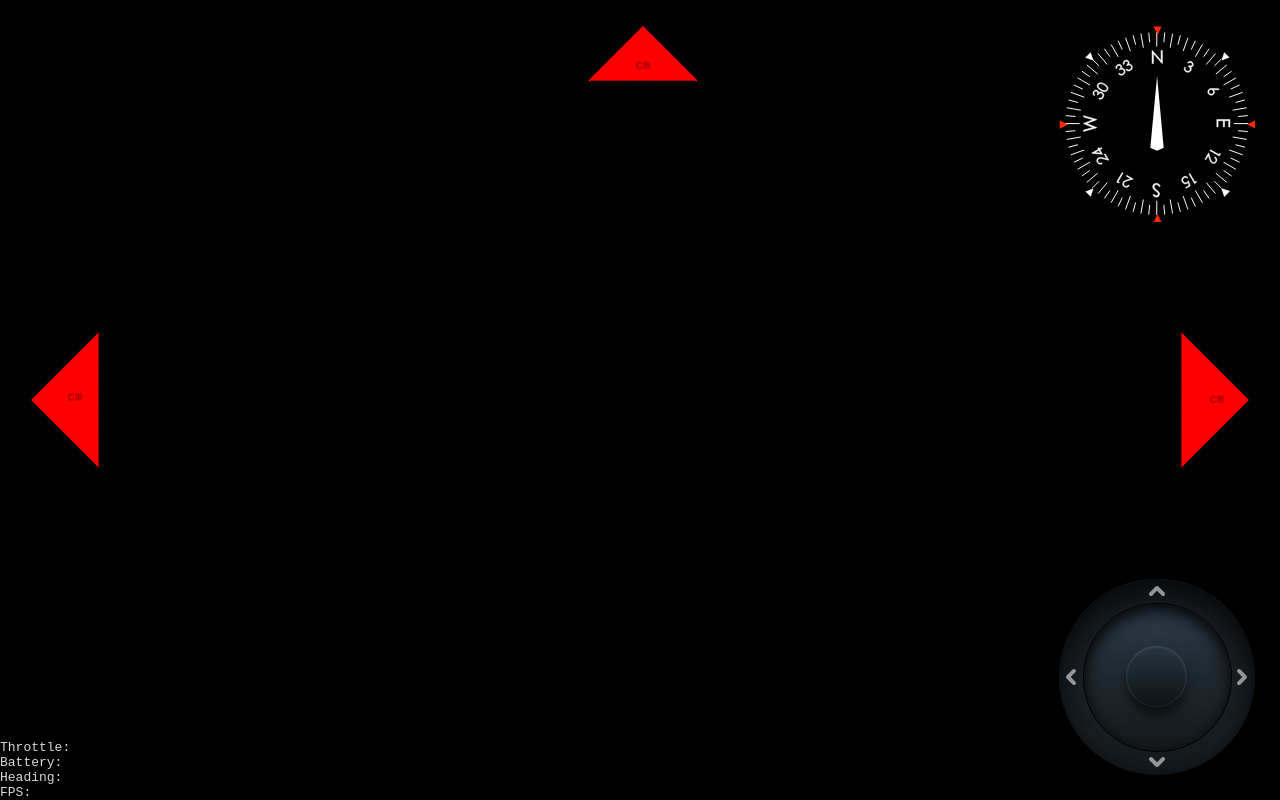
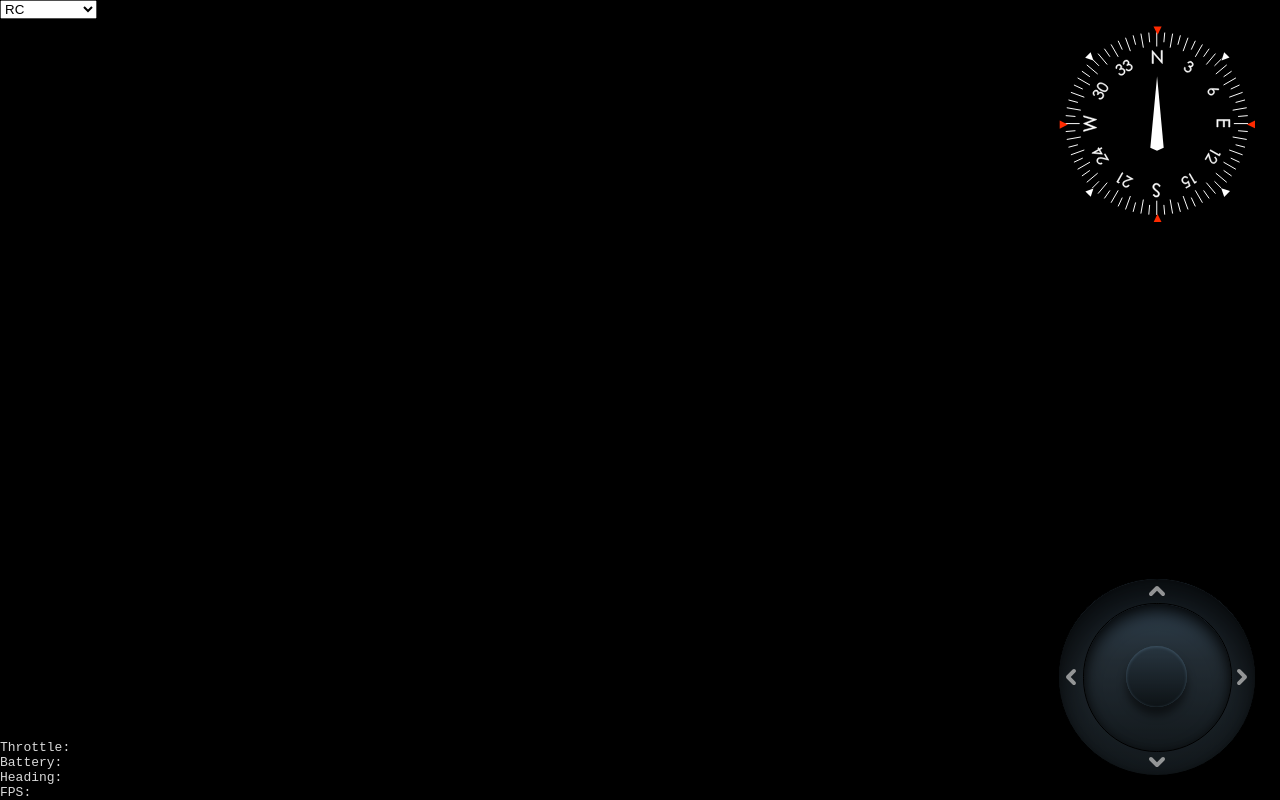
Before and after one commit to lazd/dilBot-rc, a website: page client/index.html in a window 1280 px wide. Drawn offline with nearby package versions, Linux system fonts and the light colour scheme; no server answers.

Commit message:
Fix command repeat bug, fix joystick knob trails in Chrome, SVG triangles, added mode change select

```diff
--- a/client/b.js
+++ b/client/b.js
@@ -43,6 +43,7 @@ var b;
       b.els.batteryHUD = document.querySelector('.js-batteryHUD');
       b.els.fpsHUD = document.querySelector('.js-fpsHUD');
       b.els.headingHUD = document.querySelector('.js-headingHUD');
+      b.els.commModeSelect = document.querySelector('.js-commModeSelect');
 
       b.els.headingYaw = document.querySelector('.js-headingYaw');
       b.els.joystick = document.querySelector('.js-joystick');
@@ -71,7 +72,10 @@ var b;
       // Be joystick-like
       b.els.joystick.addEventListener('touchstart', b.handleJoystickMove, false);
       b.els.joystick.addEventListener('touchmove', b.handleJoystickMove, false);
-      b.els.joystick.addEventListener('touchend', b.stop, false);
+      b.els.joystick.addEventListener('touchend', b.handleJoystickStop, false);
+
+      // Listen for mode changes
+      b.els.commModeSelect.addEventListener('change', b.handleCommModeChange, false);
 
       b.config.joyWidth = b.els.joystick.offsetWidth
       b.config.throttle = b.config.joyCenter;
@@ -183,14 +187,15 @@ var b;
       b.els.centerDistHUDArrow.style.opacity = b.getOpacityFromDistanceFactor(b.getDistanceFactor(state.centerDist, b.config.collisionDistance));
       b.els.rightDistHUDArrow.style.opacity = b.getOpacityFromDistanceFactor(b.getDistanceFactor(state.rightDist, b.config.collisionDistance));
 
-      b.els.leftDistHUDArrow.style.backgroundColor = leftColor;
-      b.els.centerDistHUDArrow.style.backgroundColor = centerColor;
-      b.els.rightDistHUDArrow.style.backgroundColor = rightColor;
-      // b.els.leftDistHUD.style.boxShadow = '0 0 5px 5px '+leftColor;
-      // b.els.centerDistHUD.style.boxShadow = '0 0 5px 5px '+centerColor;
-      // b.els.rightDistHUD.style.boxShadow = '0 0 5px 5px '+rightColor;
+      b.els.leftDistHUDArrow.style.fill = leftColor;
+      b.els.centerDistHUDArrow.style.fill = centerColor;
+      b.els.rightDistHUDArrow.style.fill = rightColor;
 
       b.els.headingYaw.style.webkitTransform = 'rotate3d(0,0,1, '+(state.heading * -1)+'deg)';
+
+      if (b.els.commModeSelect.value !== state.commMode) {
+        b.els.commModeSelect.value = state.commMode;
+      }
     },
 
     getDistanceFactor: function(value, min) {
@@ -241,6 +246,15 @@ var b;
       else {
         return 'rgb('+red.toFixed(0)+','+green.toFixed(0)+','+blue.toFixed(0)+')';
       }
+    },
+
+    handleCommModeChange: function(evt) {
+      b.setMode(b.els.commModeSelect.value);
+    },
+
+    handleJoystickStop: function(evt) {
+      b.stop();
+      clearInterval(b.moveInterval);
     },
 
     handleJoystickMove: function(evt) {
--- a/client/index.html
+++ b/client/index.html
@@ -21,6 +21,16 @@
 	<body>
 		<canvas class="b-Feed js-feed"></canvas>
 
+		<div class="b-Settings">
+			<label>
+				<select class="js-commModeSelect">
+					<option value="0">RC</option>
+					<option value="1">WiFi</option>
+					<option value="2">Autonomous</option>
+				</select>
+			</label>
+		</div>
+
 		<div class="b-Log js-log"></div>
 
 		<div class="b-Joystick js-joystick">
@@ -36,10 +46,26 @@
 			<div class="b-Heading-yaw js-headingYaw"></div>
 		</div>
 
+		<div class="b-Distance b-Distance--left">
+			<span class="b-Distance-text js-leftDistText"></span>
+			<svg enable-background="new 0 0 8 16" viewBox="0 0 8 16" class="b-Distance-triangle">
+				<polygon points="8,0 8,16 0,8" class="js-leftDistArrow"></polygon>
+			</svg>
+		</div>
 
-		<div class="b-Distance b-Distance--left js-leftDistArrow"><span class="b-Distance-text js-leftDistText"></span></div>
-		<div class="b-Distance b-Distance--center js-centerDistArrow"><span class="b-Distance-text js-centerDistText"></span></div>
-		<div class="b-Distance b-Distance--right js-rightDistArrow"><span class="b-Distance-text js-rightDistText"></span></div>
+		<div class="b-Distance b-Distance--center">
+			<span class="b-Distance-text js-centerDistText"></span>
+			<svg enable-background="new 0 0 16 8" viewBox="0 0 16 8" class="b-Distance-triangle">
+				<polygon points="8,0 0,8 16,8" class="js-centerDistArrow"></polygon>
+			</svg>
+		</div>
+
+		<div class="b-Distance b-Distance--right">
+			<span class="b-Distance-text js-rightDistText"></span>
+			<svg enable-background="new 0 0 8 16" viewBox="0 0 8 16" class="b-Distance-triangle">
+				<polygon points="0,0 8,8 0,16" class="js-rightDistArrow"></polygon>
+			</svg>
+		</div>
 
 		<div class="b-Hud">
 			<div class="b-Hud-item">Throttle: <span class="b-Hud-value js-throttleHUD"></span></div>
--- a/client/styles.css
+++ b/client/styles.css
@@ -18,6 +18,14 @@ body {
 	padding: 0;
 
 	background: black;
+}
+
+.b-Settings {
+	position: absolute;
+	top: 0;
+	left: 0;
+	z-index: 1;
+	color: white;
 }
 
 .b-Feed {
@@ -108,6 +116,9 @@ body {
 	/* Avoid iOS selections */
 	pointer-events: none;
 
+	/* Force accel, gets rid of trails in Chrome */
+	-webkit-transform: translate3d(0,0,0);
+
 	font-size: 0.3125em;
 }
 
@@ -192,19 +203,30 @@ body {
 .b-Distance {
 	position: absolute;
 
-	width: 3em;
-	height: 3em;
+	width: 2.5em;
+	height: 5em;
 
 	font-size: 24px;
 	color: rgba(0,0,0,0.5);
 	text-shadow: 0 0 2px solid rgba(0,0,0,1);
+	font-family: monospace;
+	line-height: 5em;
+}
+
+.b-Distance--center {
+	width: 5em;
+	height: 2.5em;
 	text-align: center;
-	line-height: 3em;
-	font-family: monospace;
+}
 
-	transition: all 0.15s;
+.b-Distance-triangle {
+	height: 100%;
+	width: 100%;
+}
 
-	background: red; /* temp */
+.b-Distance-triangle > polygon {
+	fill: transparent;
+	transition: fill 0.15s;
 }
 
 .b-Distance-text {
@@ -212,58 +234,41 @@ body {
 	display: block;
 	width: 100%;
 	height: 100%;
+	box-sizing: border-box;
+	padding: 0 0.125em;
 }
 
+/*
 .b-Distance-text:after {
 	font-size: 0.5em;
 	vertical-align: middle;
-
+	text-align: center;
 	content: 'cm';
 }
+*/
 
 .b-Distance--left,
 .b-Distance--right {
-	width: 4em;
-	height: 4em;
 	margin-top: -2em;
 	top: 50%;
 }
 
 .b-Distance--left {
 	left: 2.125em;
-	-webkit-mask-image: linear-gradient(45deg,#000, #000 50%, transparent 50%, transparent);
-	-webkit-transform: rotate3d(0, 0, 1, 45deg);
-}
-
-.b-Distance--left .b-Distance-text {
-	-webkit-transform: rotate3d(0, 0, 1, -45deg) translate3d(-1em, 0.4em, 0);
+	text-align: right;
 }
 
 .b-Distance--right {
 	right: 2.125em;
-	-webkit-mask-image: linear-gradient(-45deg,#000, #000 50%, transparent 50%, transparent);
-	-webkit-transform: rotate3d(0, 0, 1, -45deg);
-}
-
-.b-Distance--right .b-Distance-text {
-	-webkit-transform: rotate3d(0, 0, 1, 45deg) translate3d(1.5em, 0.5em, 0);
+	text-align: left;
 }
 
 .b-Distance--center {
-	width: 3.25em;
-	height: 3.25em;
 	top: 1.75em;
 	left: 50%;
 	right: 50%;
-	margin-left: -1.5em;
-
-	-webkit-transform: rotate3d(0, 0, 1, 45deg);
-	-webkit-mask-image: linear-gradient(135deg,#000, #000 50%, transparent 50%, transparent);
-}
-
-.b-Distance--center .b-Distance-text {
-	width: 100%;
-	-webkit-transform: rotate3d(0, 0, 1, -45deg) translate3d(0, -0.5em, 0);
+	margin-left: -2em;
+	line-height: 3em;
 }
 
 .b-Heading {
```
Also changed, not shown: client/images/triangle.svg (added).
